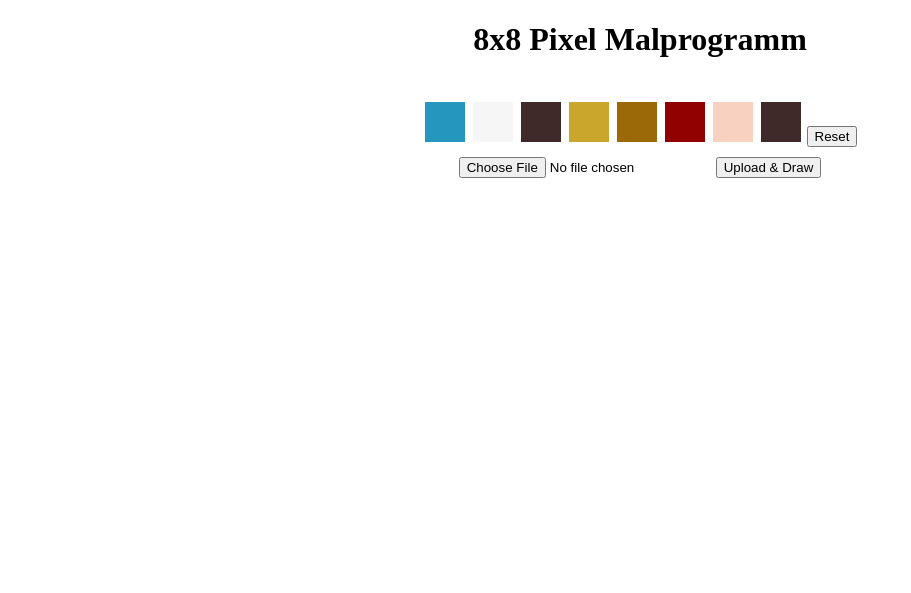
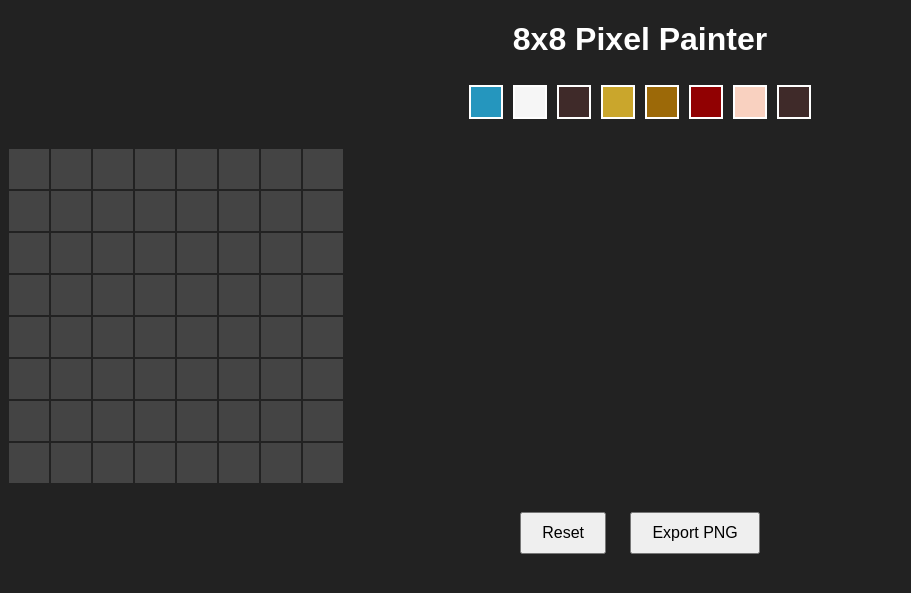
Before and after one commit to ArSiJa8/pixelapp, a Flask app: page / in a window 1280 px wide. Shown: the top 593 px of the page, without its empty margins (0-911 px from the left). Run offline with Flask 3, Linux system fonts and the light colour scheme.

Commit message:
Refactor index.html for Pixel Painter functionality

```diff
--- a/templates/index.html
+++ b/templates/index.html
@@ -1,93 +1,123 @@
 <!DOCTYPE html>
-<html lang="en">
+<html>
 <head>
-<meta charset="UTF-8">
-<meta name="viewport" content="width=device-width, initial-scale=1.0">
-<title>8x8 Pixel Malprogramm</title>
-<style>
-  table { border-collapse: collapse; margin: 20px auto; }
-  td { width: 50px; height: 50px; border: 1px solid #ccc; cursor: pointer; }
-</style>
+    <title>8x8 Pixel Painter</title>
+    <style>
+        body {
+            font-family: Arial, sans-serif;
+            text-align: center;
+            background: #222;
+            color: white;
+        }
+
+        #grid {
+            display: grid;
+            grid-template-columns: repeat(8, 40px);
+            grid-template-rows: repeat(8, 40px);
+            gap: 2px;
+            margin: 20px auto;
+        }
+
+        .pixel {
+            width: 40px;
+            height: 40px;
+            background: #444;
+            border: 1px solid #222;
+            cursor: pointer;
+        }
+
+        #colors {
+            margin: 20px;
+        }
+
+        .color {
+            width: 30px;
+            height: 30px;
+            display: inline-block;
+            margin: 5px;
+            border: 2px solid white;
+            cursor: pointer;
+        }
+
+        #exportBtn, #resetBtn {
+            padding: 10px 20px;
+            font-size: 16px;
+            margin: 10px;
+            cursor: pointer;
+        }
+    </style>
 </head>
 <body>
-<h1 style="text-align:center;">8x8 Pixel Malprogramm</h1>
 
-<table id="grid">
-  {% for row in grid %}
-    <tr>
-      {% for cell in row %}
-        <td style="background-color: {{cell}};"></td>
-      {% endfor %}
-    </tr>
-  {% endfor %}
-</table>
+<h1>8x8 Pixel Painter</h1>
 
-<div style="text-align:center; margin-top:20px;">
-  {% for color in ["#2596be","#f6f6f6","#3f2a29","#caa62c","#9c6908","#910102","#f9d1c0","#3f2a29"] %}
-    <button onclick="selectColor('{{color}}')" style="background-color: {{color}}; width: 40px; height: 40px; border: none; margin:2px;"></button>
-  {% endfor %}
-  <button onclick="resetGrid()">Reset</button>
-</div>
+<div id="colors"></div>
 
-<div style="text-align:center; margin-top:10px;">
-  <input type="file" id="imageInput">
-  <button onclick="uploadImage()">Upload & Draw</button>
-</div>
+<div id="grid"></div>
+
+<button id="resetBtn">Reset</button>
+<button id="exportBtn">Export PNG</button>
+
+<canvas id="canvas" width="8" height="8" style="display:none;"></canvas>
 
 <script>
-let selectedColor = "#2596be";
+    // Deine erlaubten Farben
+    const colors = [
+        "#2596be", "#f6f6f6", "#3f2a29", "#caa62c",
+        "#9c6908", "#910102", "#f9d1c0", "#3f2a29"
+    ];
 
-function selectColor(color){
-    selectedColor = color;
-}
+    let currentColor = colors[0];
 
-const table = document.getElementById("grid");
-for(let r=0; r<8; r++){
-    for(let c=0; c<8; c++){
-        table.rows[r].cells[c].addEventListener("click", ()=>{
-            fetch("/paint", {
-                method: "POST",
-                headers: {"Content-Type":"application/json"},
-                body: JSON.stringify({row:r,col:c,color:selectedColor})
-            }).then(()=>{ table.rows[r].cells[c].style.backgroundColor = selectedColor });
-        });
+    // Farbpalette anzeigen
+    const colorContainer = document.getElementById("colors");
+    colors.forEach(color => {
+        let c = document.createElement("div");
+        c.className = "color";
+        c.style.background = color;
+        c.onclick = () => currentColor = color;
+        colorContainer.appendChild(c);
+    });
+
+    // 8x8 grid machen
+    const grid = document.getElementById("grid");
+    let pixels = [];
+
+    for (let i = 0; i < 64; i++) {
+        let p = document.createElement("div");
+        p.className = "pixel";
+        p.onclick = () => {
+            p.style.background = currentColor;
+        };
+        pixels.push(p);
+        grid.appendChild(p);
     }
-}
 
-function resetGrid(){
-    fetch("/reset", {method:"POST"})
-    .then(()=>{
-        for(let r=0;r<8;r++){
-            for(let c=0;c<8;c++){
-                table.rows[r].cells[c].style.backgroundColor = "#2596be";
-            }
+    // Reset
+    document.getElementById("resetBtn").onclick = () => {
+        pixels.forEach(p => p.style.background = "#444");
+    };
+
+    // Export PNG
+    document.getElementById("exportBtn").onclick = () => {
+        const canvas = document.getElementById("canvas");
+        const ctx = canvas.getContext("2d");
+
+        const size = 8;
+        for (let i = 0; i < 64; i++) {
+            let x = i % size;
+            let y = Math.floor(i / size);
+            ctx.fillStyle = pixels[i].style.background;
+            ctx.fillRect(x, y, 1, 1);
         }
-    });
-}
 
-function uploadImage(){
-    const input = document.getElementById("imageInput");
-    if(input.files.length == 0) return;
-    const formData = new FormData();
-    formData.append("file", input.files[0]);
+        // Download
+        let link = document.createElement("a");
+        link.download = "pixel_art.png";
+        link.href = canvas.toDataURL();
+        link.click();
+    };
+</script>
 
-    fetch("/upload", {method:"POST", body:formData})
-    .then(resp => resp.json())
-    .then(data => {
-        if(data.status=="ok"){
-            fetch("/").then(r=>r.text()).then(html=>{
-                const parser = new DOMParser();
-                const doc = parser.parseFromString(html,"text/html");
-                const newTable = doc.getElementById("grid");
-                for(let r=0;r<8;r++){
-                    for(let c=0;c<8;c++){
-                        table.rows[r].cells[c].style.backgroundColor = newTable.rows[r].cells[c].style.backgroundColor;
-                    }
-                }
-            });
-        }
-    });
-}
-</script>
 </body>
 </html>
```
